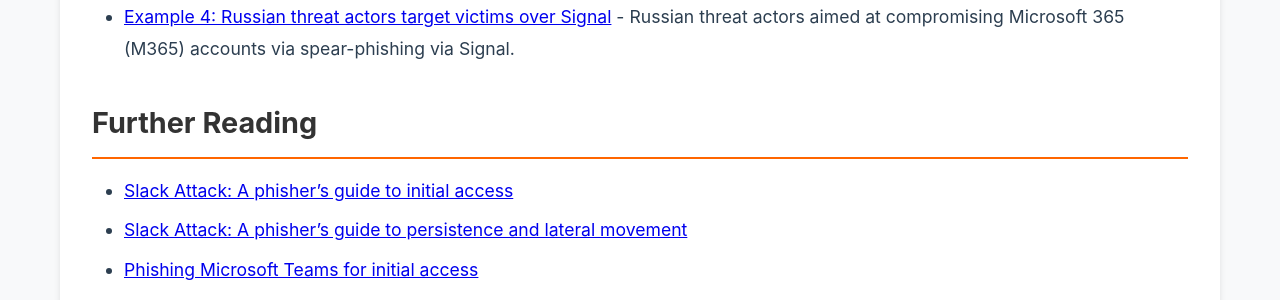
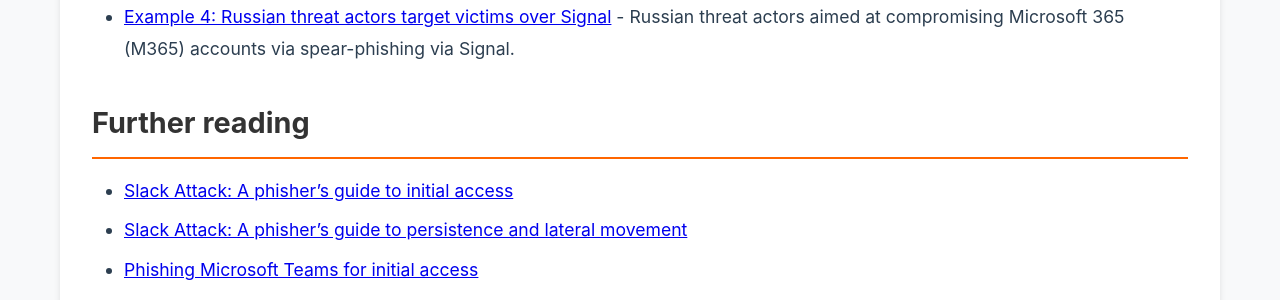
Before and after one commit to pushsecurity/phishing-techniques, a Jekyll site: the page built from _techniques/instant-messenger.md, in a window 1280 px wide. Shown: the part 1643-1943 px from the top of the page. Built offline with Jekyll 4.4.1, drawn with Linux system fonts in a browser that asks for light colours.

```diff
--- a/_techniques/instant-messenger.md
+++ b/_techniques/instant-messenger.md
@@ -27,7 +27,7 @@ Creating an attacker-owned Slack or Teams tenant and inviting target users to jo
 - [Example 4: "Urgent Zoom meeting" credential phish](https://onlineacademiccommunity.uvic.ca/phishbowl/2025/05/21/urgent-zoom-meeting/) — A campaign targeted university staff with fake Zoom invite emails that appeared to come from colleagues and implied urgent HR issues. The invite link opened what looked like a live Zoom meeting with “real” participants (actually pre-recorded video feeds) to build legitimacy. It then presented a spoofed Zoom login page to harvest the user’s Office 365 credentials.
 - [Example 4: Russian threat actors target victims over Signal](https://www.volexity.com/blog/2025/02/13/multiple-russian-threat-actors-targeting-microsoft-device-code-authentication/) - Russian threat actors aimed at compromising Microsoft 365 (M365) accounts via spear-phishing via Signal.
 
-## Further Reading
+## Further reading
 
 - [Slack Attack: A phisher's guide to initial access](https://pushsecurity.com/blog/slack-phishing-for-initial-access/)
 - [Slack Attack: A phisher's guide to persistence and lateral movement](https://pushsecurity.com/blog/phishing-slack-persistence/)
```
